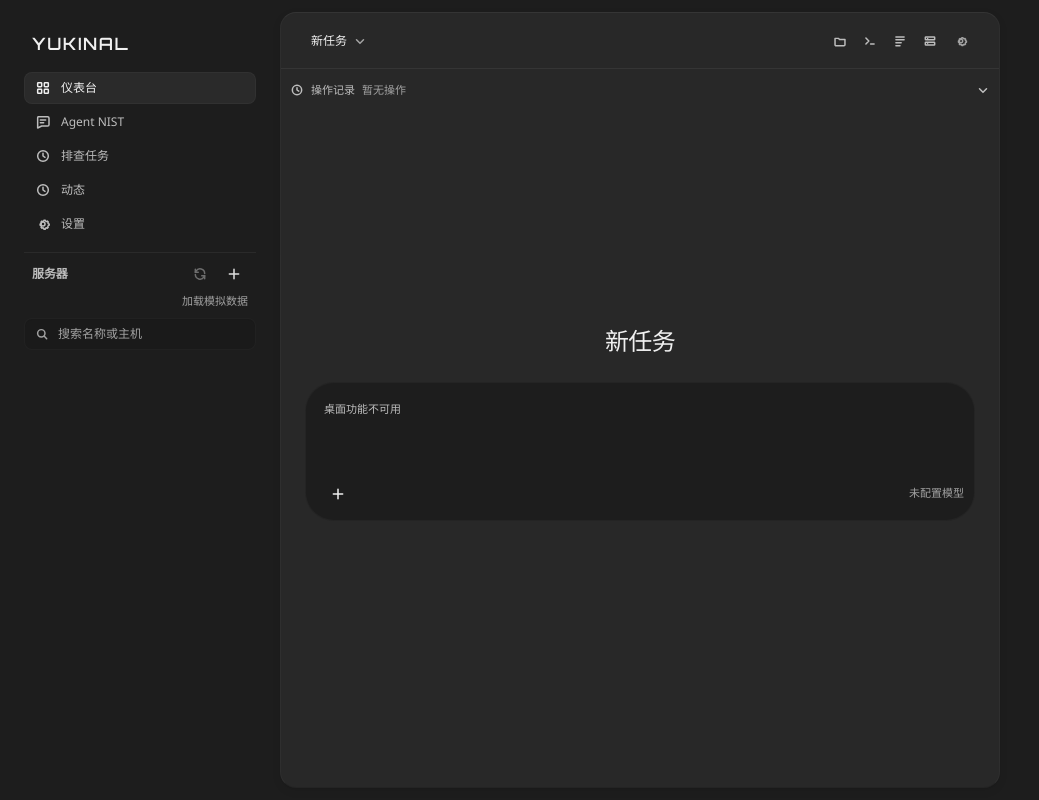
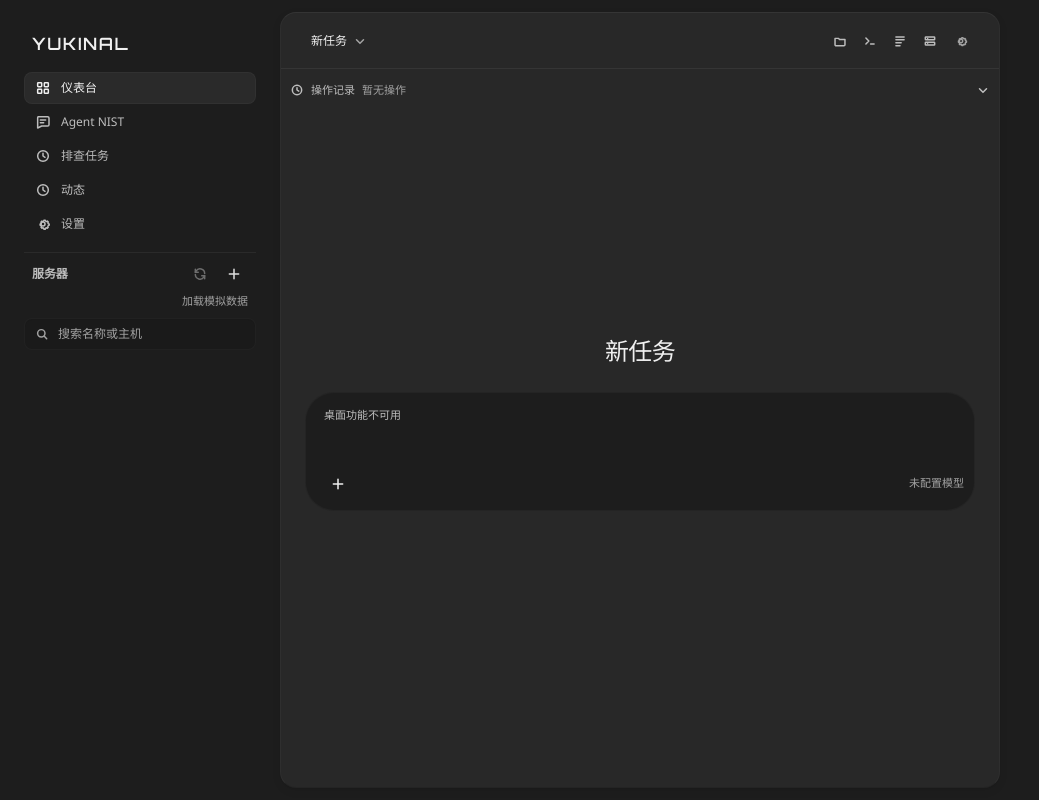
Before and after one commit to Bad0RANG3/Yukinal, a React (Vite) app in the folder apps/desktop/: page / in a window 1280 px wide. Shown: the whole page, without its empty margins (0-1039 px from the left). Built offline with nearby package versions, Linux system fonts and the light colour scheme.

Commit message:
style(chat): compact composer proportions to match reference

```diff
--- a/apps/desktop/src/styles/ai-workspace.css
+++ b/apps/desktop/src/styles/ai-workspace.css
@@ -121,14 +121,14 @@
 .ai-first .agent-notice-error { flex-basis: 100%; margin: 0; }
 .ai-first .agent-history-error-inline { margin: 0; }
 .ai-first .agent-composer { width: 100%; padding: 0; border: 0; background: transparent; }
-.ai-first .agent-composer-shell { min-height: 108px; gap: 10px; padding: 18px var(--composer-action-inset) var(--composer-action-inset) 18px; border-radius: var(--composer-radius); background: var(--composer-surface); box-shadow: none; transition: border-color var(--motion-fast) ease; }
+.ai-first .agent-composer-shell { min-height: 96px; gap: 8px; padding: 14px var(--composer-action-inset) var(--composer-action-inset) 18px; border-radius: var(--composer-radius); background: var(--composer-surface); box-shadow: none; transition: border-color var(--motion-fast) ease; }
 .ai-first .agent-composer-shell:focus-within { border-color: var(--edge-normal); box-shadow: none; }
 .ai-first .agent-composer-toolbar { min-height: 32px; margin: 0; padding: 0; border: 0; }
 .ai-first .agent-composer-toolbar-left { flex: 0 1 auto; gap: 4px; }
 .ai-first .agent-composer-toolbar-right { min-width: 0; margin-left: auto; }
 .ai-first .agent-composer-tool { width: 28px; height: 28px; border-radius: var(--radius-control); background: transparent; }
 .ai-first .agent-composer-tool.agent-settings-trigger { width: 28px; }
-.ai-first .agent-composer-input { min-height: 40px; max-height: 180px; }
+.ai-first .agent-composer-input { min-height: 28px; max-height: 180px; }
 .ai-first .agent-send-button { display: grid; place-items: center; width: var(--composer-action-size); min-width: var(--composer-action-size); height: var(--composer-action-size); padding: 0; border-radius: var(--radius-circle); }
 .ai-first .agent-conversation.is-empty .agent-settings-panel { max-height: min(480px, 55vh); }
 .ai-first .agent-composer textarea { font-size: var(--ai-chat-text); line-height: 1.5; }
@@ -192,7 +192,6 @@
   .ai-first .agent-conversation.is-empty .agent-feed { padding-bottom: 20px; }
   .ai-first .agent-conversation.is-empty .agent-empty { gap: 8px; }
   .ai-first .agent-conversation.is-empty .agent-empty-mark { display: none; }
-  .ai-first .agent-composer-shell { min-height: 108px; }
   .ai-first .agent-empty strong { font-size: var(--text-title); }
 }
 @media (prefers-reduced-motion: reduce) {
```
Also changed, not shown: 2 other files (tests, documents, lock files or other folders).
